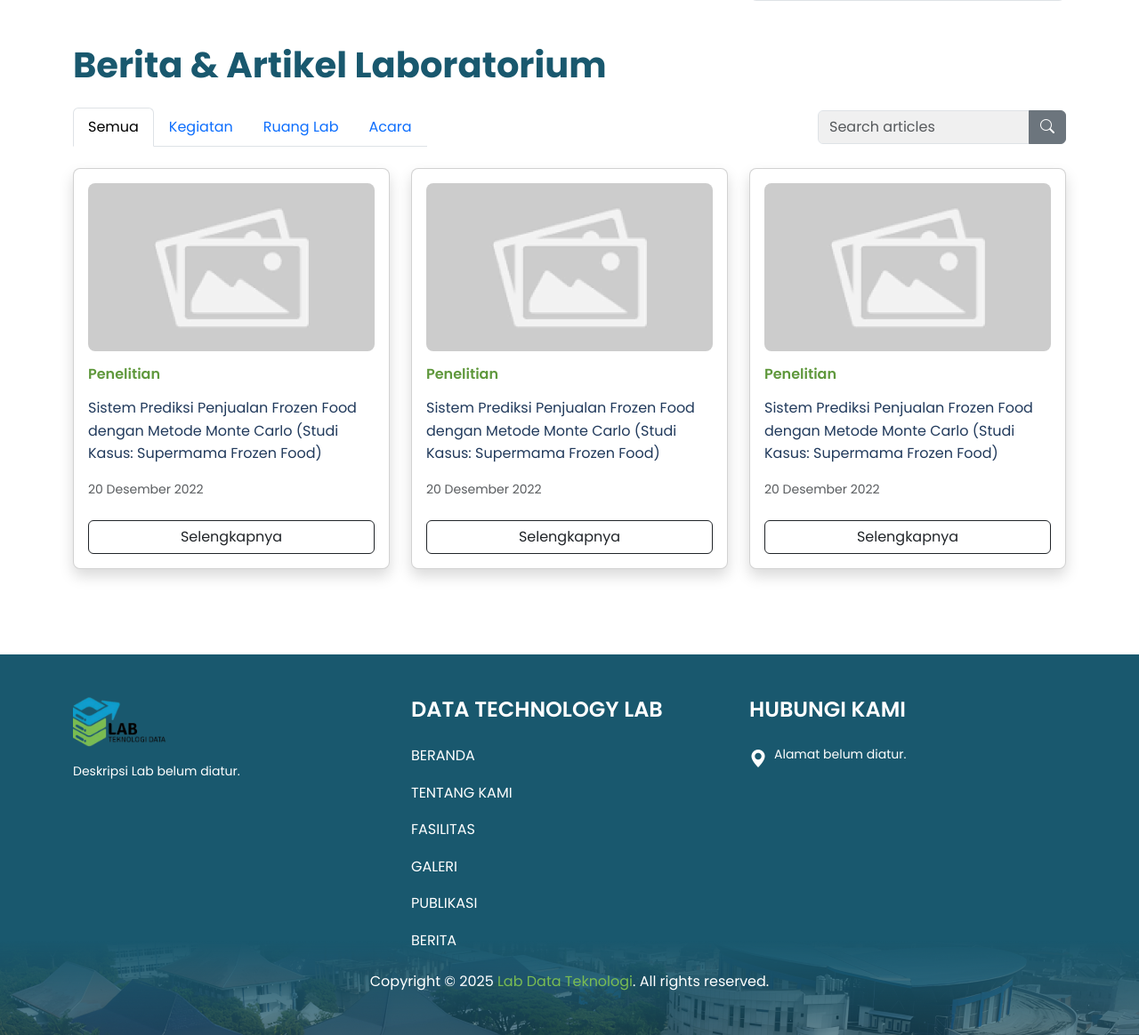
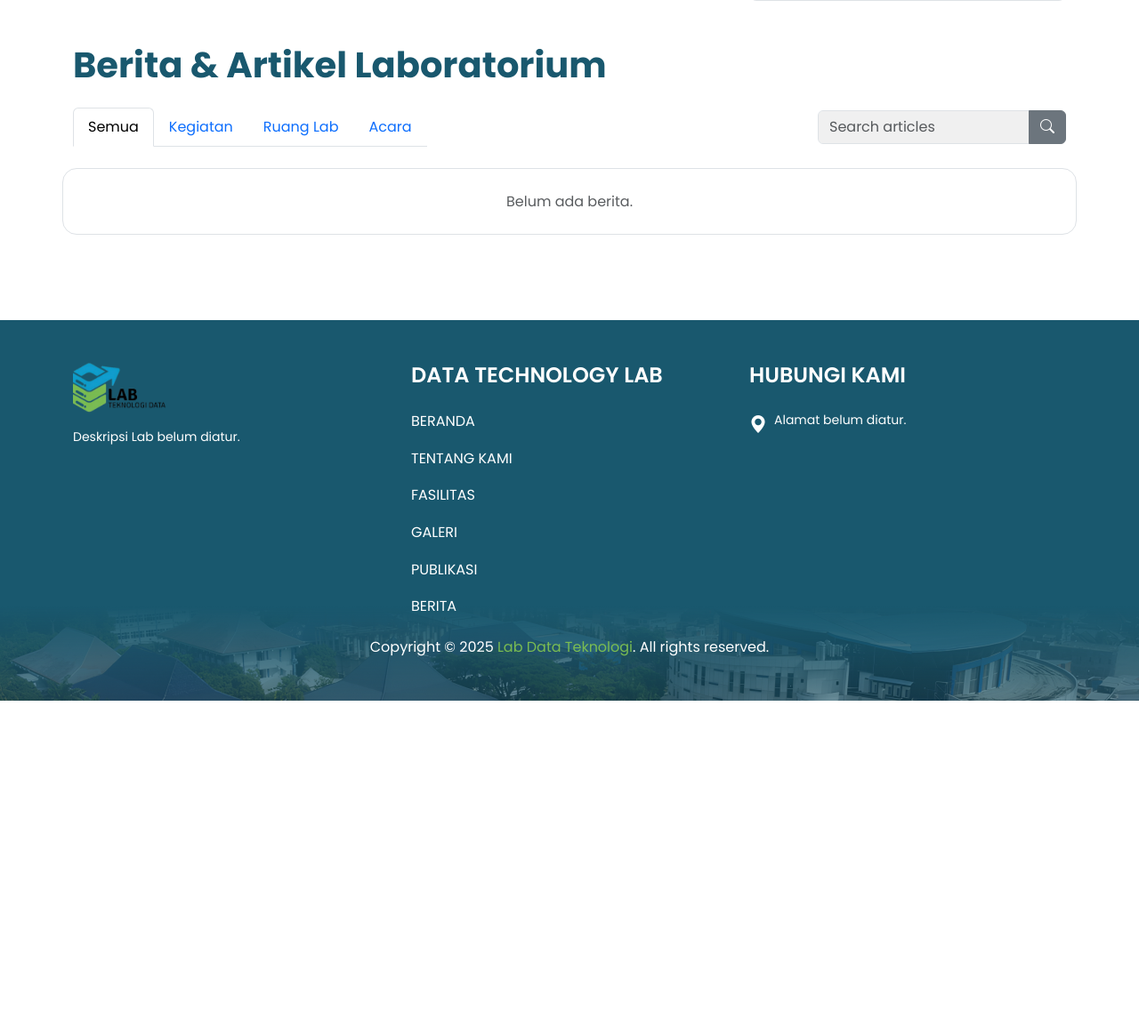
Before and after one commit to 404GH0ST/PBL-Lab-DT, a PHP site: template app/Views/news.php in a window 1280 px wide. Shown: the part 597-1761 px from the top of the page at 89% size. After the commit the page ends 1385 px from the top, so only its background shows below. Run offline with PHP 8.4, Linux system fonts and the light colour scheme; the template is opened without the code that fills it, so the values that code supplies are empty.

Commit message:
feat: add news

```diff
--- a/app/Views/news.php
+++ b/app/Views/news.php
@@ -95,56 +95,31 @@
         </div>
 
         <div class="row g-4 mb-5">
+            <?php if (empty($news)): ?>
+                <div class="mt-4 border rounded-4 p-4 text-center">
+                    <p class="text-muted mb-0">Belum ada berita.</p>
+                </div>
+            <?php else: ?>
+                <?php foreach ($news as $n): ?>
                     <div class="col-lg-4">
                         <div class="card shadow rounded-3 p-3 card-news">
                             <div class="text-center">
-                        <img src="/assets/images/frame.png" alt="Facility Image" class="w-100 rounded-3"
-                            style="height: 189px; object-fit: cover;">
+                                <img src="/<?= str_replace(' ', '%20', $n['gambar_utama']) ?>" alt="News Image"
+                                    class="w-100 rounded-3" style="height: 189px; object-fit: cover;">
                             </div>
                             <div class="card-body text-start p-0">
                                 <h5 class="card-title fw-semibold py-3 fs-6 m-0" style="color: #5F983C;">Penelitian</h5>
-                        <p class="card-text all-text-gradient">
-                            Sistem Prediksi Penjualan Frozen Food dengan Metode Monte Carlo
-                            (Studi Kasus: Supermama Frozen Food)
+                                <p class="card-text all-text-gradient fw-semibold">
+                                    <?= htmlspecialchars($n['judul']) ?>
                                 </p>
-                        <p class="text-muted small mt-2">20 Desember 2022</p>
+                                <p class="text-muted small mt-2">
+                                    <?= date('d F Y', strtotime($n['tanggal_posting'])) ?>
+                                </p>
                                 <a href="#" class="btn btn-outline-dark mt-2 w-100">Selengkapnya</a>
                             </div>
                         </div>
                     </div>
-            <div class="col-lg-4">
-                <div class="card shadow rounded-3 p-3 card-news">
-                    <div class="text-center">
-                        <img src="/assets/images/frame.png" alt="Facility Image" class="w-100 rounded-3"
-                            style="height: 189px; object-fit: cover;">
-                    </div>
-                    <div class="card-body text-start p-0">
-                        <h5 class="card-title fw-semibold py-3 fs-6 m-0" style="color: #5F983C;">Penelitian</h5>
-                        <p class="card-text all-text-gradient">
-                            Sistem Prediksi Penjualan Frozen Food dengan Metode Monte Carlo
-                            (Studi Kasus: Supermama Frozen Food)
-                        </p>
-                        <p class="text-muted small mt-2">20 Desember 2022</p>
-                        <a href="#" class="btn btn-outline-dark mt-2 w-100">Selengkapnya</a>
+                <?php endforeach; ?>
+            <?php endif; ?>
         </div>
     </div>
-            </div>
-            <div class="col-lg-4">
-                <div class="card shadow rounded-3 p-3 card-news">
-                    <div class="text-center">
-                        <img src="/assets/images/frame.png" alt="Facility Image" class="w-100 rounded-3"
-                            style="height: 189px; object-fit: cover;">
-                    </div>
-                    <div class="card-body text-start p-0">
-                        <h5 class="card-title fw-semibold py-3 fs-6 m-0" style="color: #5F983C;">Penelitian</h5>
-                        <p class="card-text all-text-gradient">
-                            Sistem Prediksi Penjualan Frozen Food dengan Metode Monte Carlo
-                            (Studi Kasus: Supermama Frozen Food)
-                        </p>
-                        <p class="text-muted small mt-2">20 Desember 2022</p>
-                        <a href="#" class="btn btn-outline-dark mt-2 w-100">Selengkapnya</a>
-                    </div>
-                </div>
-            </div>
-        </div>
-    </div>
```
Also changed, not shown: app/Controllers/HomeController.php (+11 -1 lines). Lines whose indentation alone changed are shown as unchanged.
